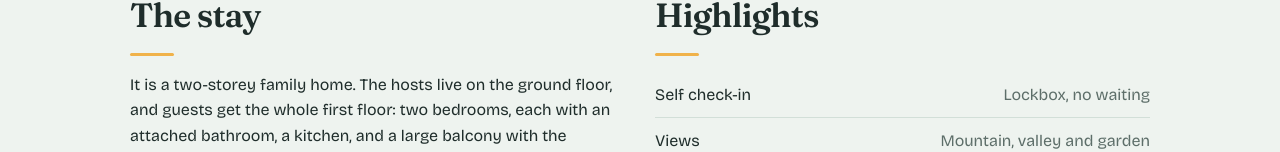
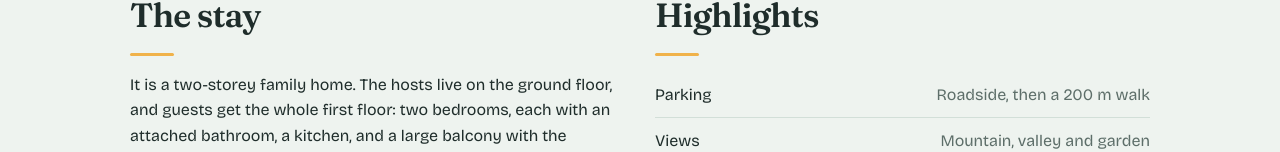
Before and after one commit to Bisht-Ashish/himalayanhamlet, an Angular app: page / in a window 1280 px wide. Shown: the part 789-941 px from the top of the page. Built offline with nearby package versions, Linux system fonts and the light colour scheme; no server answers.

Commit message:
Remove the self check-in claim from the highlights
Co-Authored-By: Claude Sonnet 5.5 <noreply@anthropic.com>
Claude-Session: https://claude.ai/code/session_01GQwJNHcPPfFDD3no1gpX5V

```diff
--- a/src/app/site-data.ts
+++ b/src/app/site-data.ts
@@ -52,7 +52,7 @@ export const STAY = {
     'Wake up to birdsong, watch the stars at night, and join in village life: try farming, or learn to make pahadi namak and bhaang ki chatni. Treks and birdwatching start close by.',
   ],
   highlights: [
-    { label: 'Self check-in', value: 'Lockbox, no waiting' },
+    { label: 'Parking', value: 'Roadside, then a 200 m walk' },
     { label: 'Views', value: 'Mountain, valley and garden' },
     { label: 'Workspace', value: 'Wi-Fi, 100 Mbps with backup' },
     { label: 'Hosts', value: 'Ashish and family, on site' },
```
